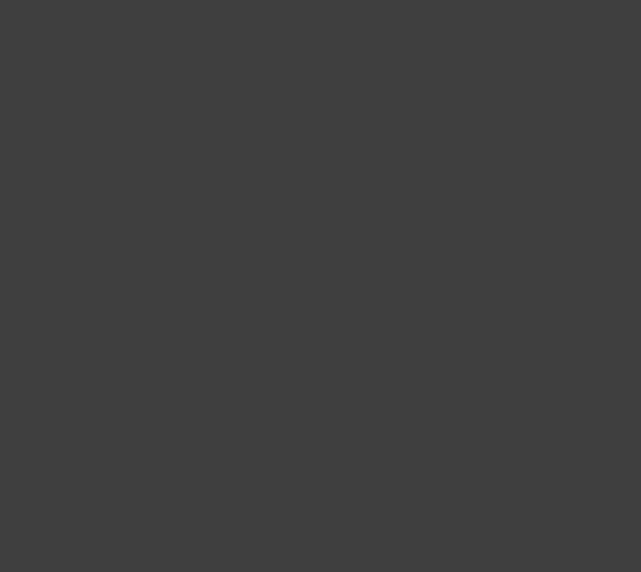
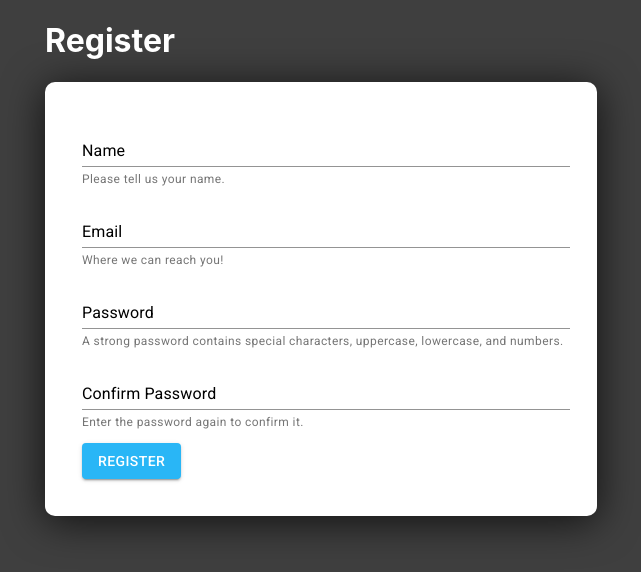
Before and after one commit to JosephThomasVasquez/Node-PostgreSQL-Auth, a React (Create React App) app in the folder client/: page /users/register in a window 1280 px wide. Shown: the top 572 px of the page, without its empty margins (319-960 px from the left). Built offline with nearby package versions, Linux system fonts and the light colour scheme.

Commit message:
Adjusted styling

```diff
--- a/client/src/App.js
+++ b/client/src/App.js
@@ -10,7 +10,7 @@ function App() {
       <Switch>
         <Route exact path="/" component={Home} />
         <Route exact path="/login" component={Login} />
-        <Route exact path="/register" component={Register} />
+        <Route exact path="/users/register" component={Register} />
         <Route exact path="/dashboard" component={Dashboard} />
       </Switch>
     </Router>
--- a/client/src/Views/Register.js
+++ b/client/src/Views/Register.js
@@ -16,12 +16,12 @@ const theme = createMuiTheme({
     primary: {
       type: "light",
       main: lightBlue[400],
-      contrastText: 'white'
+      contrastText: "white",
     },
     secondary: {
       // This is green.A700 as hex.
       main: "#11cb5f",
-      contrastText: 'white'
+      contrastText: "white",
     },
   },
 });
@@ -29,7 +29,7 @@ const theme = createMuiTheme({
 const Register = () => {
   return (
     <ThemeProvider theme={theme}>
-      <Container variant="dark">
+      <Container variant="dark" maxWidth="sm">
         <h1>Register</h1>
 
         <form action="/users/register" method="POST" className="form-bg">
@@ -74,9 +74,13 @@ const Register = () => {
               Enter the password again to confirm it.
             </FormHelperText>
           </FormControl>
-          <Button variant="contained" color="primary">
-            Register
-          </Button>
+
+          <div className="form-control">
+            <Button variant="contained" color="primary" type="submmit">
+              Register
+            </Button>
+          </div>
+
         </form>
       </Container>
     </ThemeProvider>
--- a/client/src/index.css
+++ b/client/src/index.css
@@ -23,6 +23,7 @@ code {
 
 .form-control {
   width: 100% !important;
+  margin: 5px !important;
 }
 
 .input-labels {
```
